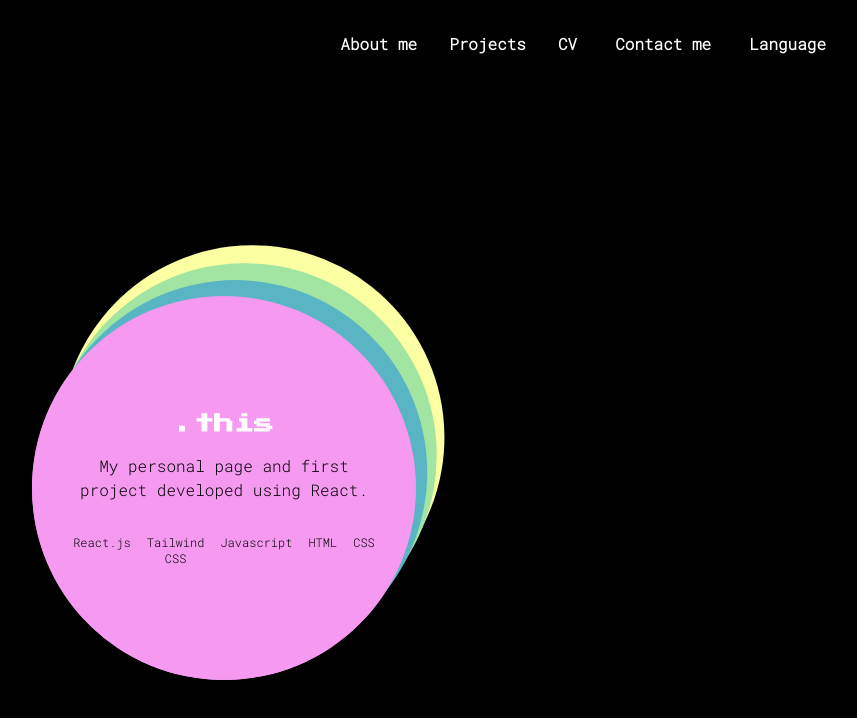
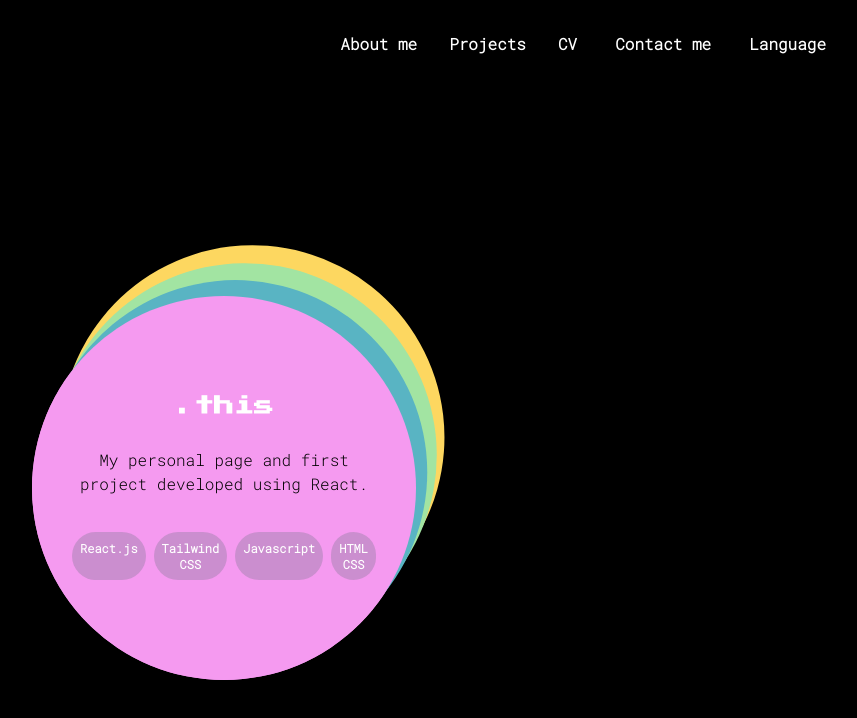
Before and after one commit to pinktaty/pinktaty.github.io, a React (Create React App) app: page /#/Projects in a window 1280 px wide. Shown: the top 718 px of the page, without its empty margins (416-1273 px from the left). Built offline with nearby package versions, Linux system fonts and the light colour scheme.

Commit message:
check circle error

```diff
--- a/src/Projects.js
+++ b/src/Projects.js
@@ -1,7 +1,7 @@
 import {useCallback, useContext, useEffect, useRef, useState} from "react";
 import {LanguageContext} from "./LanguageContext";
 
-const colors = ['black','#FDFFA3','#A2E4A2','#59B4C3','#F59AF0'];
+const colors = ['black','#FDD760','#A2E4A2','#59B4C3','#F59AF0'];
 const initialDegrees = [-24, -18, -12, -6, 0];
 const limits = [348, 342, 336, 330, 324];
 const links = ["#", "https://github.com/pinktaty/DataStructures", "https://github.com/pinktaty/GatocinaPurrfecta", "https://pinktaty.github.io/iDeal-web", "#"]
@@ -50,7 +50,7 @@ function Projects({setBodyColor}) {
         const techs = [];
         for (let i = 0; i < project.technologies.length; i++) {
             techs.push(
-                <li className="list-none mx-2">{`${project.technologies[i]}`}</li>
+                <li className="list-none bg-gray-500 bg-opacity-30 p-2 m-1 text-white rounded-3xl font-bold">{`${project.technologies[i]}`}</li>
             );
         }
         return techs;
@@ -73,9 +73,9 @@ function Projects({setBodyColor}) {
                        transform: `rotate(${degreesProject[i]}deg)`
                    }}
                >
-                   <div className="flex flex-col justify-center items-center">
+                   <div className="flex flex-col justify-center items-center font-mono">
                        <a href={links[i]} target="_blank" rel="noopener noreferrer">
-                           <h1 className="text-white font-bold font-press-start text-xs sm:text-xl mx-6 text-center hover:text-black">{`${languageData.projects.list[i].title}`}</h1>
+                           <h1 className="text-white font-bold font-press-start text-xs sm:text-xl mx-12 text-center hover:text-black mb-3">{`${languageData.projects.list[i].title}`}</h1>
                        </a>
                        <div className="text-center ml-3 mr-3 font-mono">
                            <h3 className="text-xs sm:text-base mr-10 ml-10 mt-4">{`${languageData.projects.list[i].description}`}</h3>
--- a/src/data/en.json
+++ b/src/data/en.json
@@ -33,7 +33,7 @@
       {
         "title": ".this",
         "description": "My personal page and first project developed using React.",
-        "technologies": ["React.js", "Tailwind CSS", "Javascript", " HTML", "CSS"]
+        "technologies": ["React.js", "Tailwind CSS", "Javascript", " HTML\nCSS"]
       }
     ]
   },
--- a/src/data/es.json
+++ b/src/data/es.json
@@ -34,7 +34,7 @@
       {
         "title": ".this",
         "description": "My página personal y primer proyecto usando React.",
-        "technologies": ["React.js", "Tailwind CSS", "Javascript, HTML, CSS"]
+        "technologies": ["React.js", "Tailwind CSS", "Javascript, HTML\nCSS"]
       }
     ]
   },
--- a/src/data/no.json
+++ b/src/data/no.json
@@ -35,7 +35,7 @@
       {
         "title": ".this",
         "description": "Min personlige side og første prosjekt utviklet med React.",
-        "technologies": ["React.js", "Tailwind CSS", "Javascript, HTML, CSS"]
+        "technologies": ["React.js", "Tailwind CSS", "Javascript, HTML\nCSS"]
       }
     ]
   },
```
